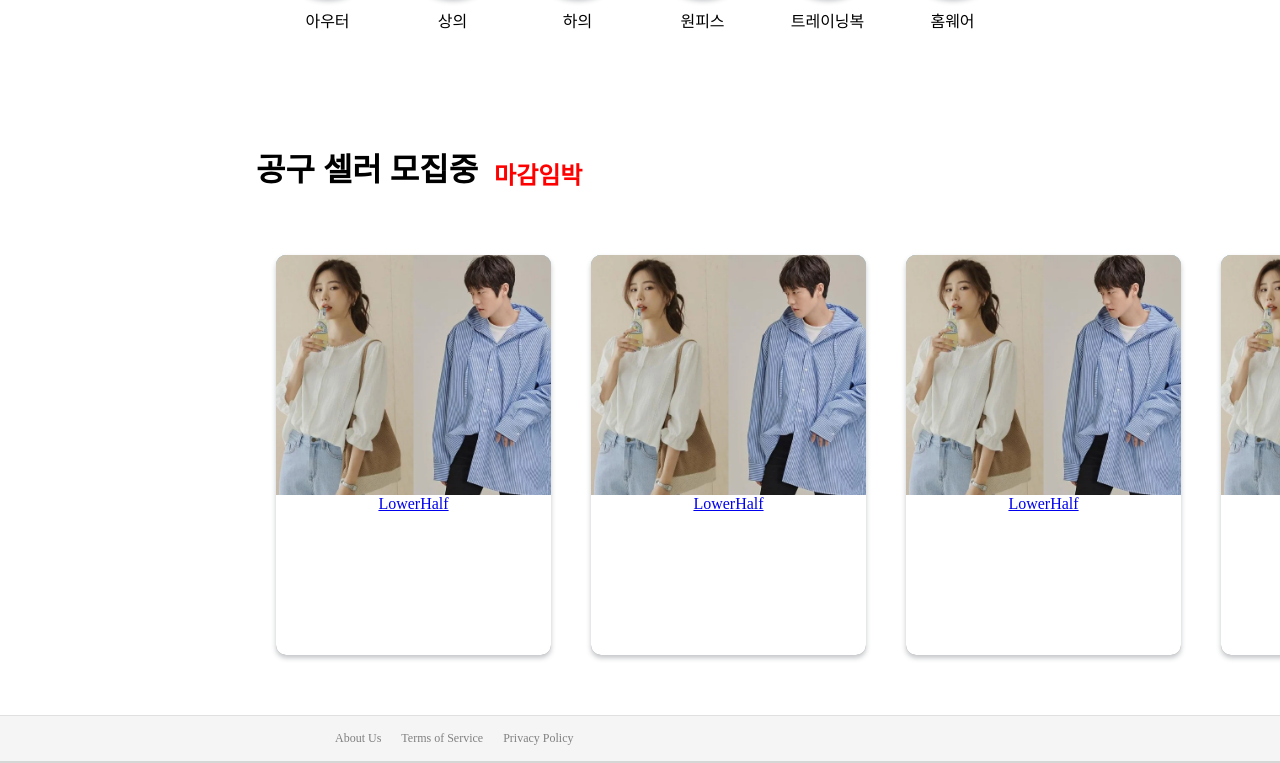
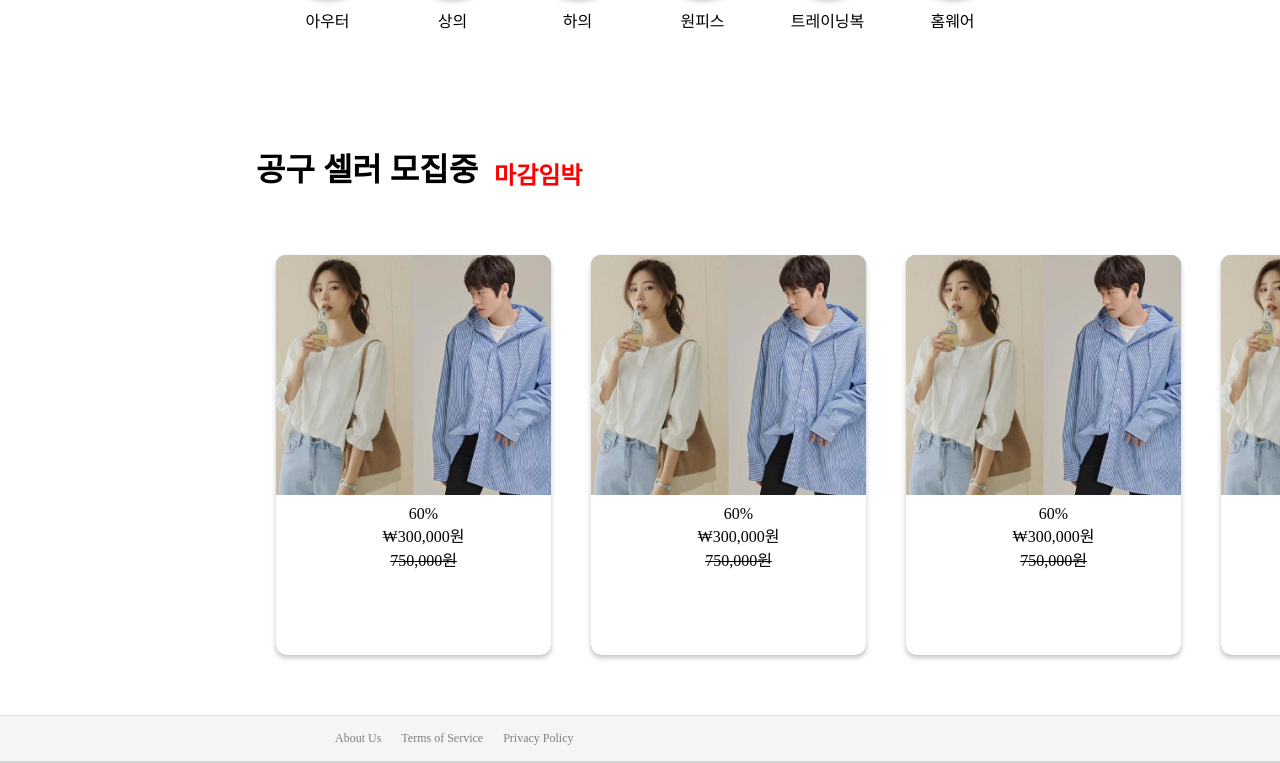
Before and after one commit to gonsaje/gloing, a React (Create React App) app: page / in a window 1280 px wide. Shown: the part 1026-1789 px from the top of the page. Built offline with nearby package versions, Linux system fonts and the light colour scheme.

Commit message:
sprint 4

```diff
--- a/src/components/teaser/Teaser.jsx
+++ b/src/components/teaser/Teaser.jsx
@@ -9,7 +9,15 @@ const Teaser = () => {
 					<div className="cmp-teaser--top-section">
 						<img src={defaultImage} />
 					</div>
-					<div className="cmp-teaser--bottom-section">LowerHalf</div>
+					<div className="cmp-teaser--bottom-section">
+						<div>
+							<div>60%</div>
+							<div>₩300,000원</div>
+						</div>
+						<div>
+							<del>750,000원</del>
+						</div>
+					</div>
 				</div>
 			</Link>
 		</div>
--- a/src/styles/components/_teaser.scss
+++ b/src/styles/components/_teaser.scss
@@ -5,6 +5,11 @@
 
 	@include mobile-only {
 		margin-bottom: 0;
+	}
+
+	a {
+		text-decoration: none;
+		color: black;
 	}
 }
 
@@ -40,4 +45,5 @@
 	height: 40%;
 	width: 100%;
 	background: white;
+	padding: 10px;
 }
--- a/src/styles/pages/_landingpage.scss
+++ b/src/styles/pages/_landingpage.scss
@@ -39,13 +39,24 @@
 .seller-section {
 	width: 60%;
 	margin: auto;
+	@include tablet-down {
+		display: flex;
+		flex-direction: column;
+		justify-content: center;
+	}
 }
-
+.seller-conatainer {
+	width: 100%;
+}
 .seller-header {
 	display: flex;
 	flex-direction: row;
 	align-items: flex-end;
 	margin-bottom: 24px;
+	@include tablet-down {
+		justify-content: center;
+		text-align: center;
+	}
 
 	h2 {
 		margin-left: 16px;
@@ -64,6 +75,7 @@
 
 	@include tablet-only {
 		flex-wrap: wrap;
-		min-width: 650px;
+
+		min-width: 550px;
 	}
 }
```
